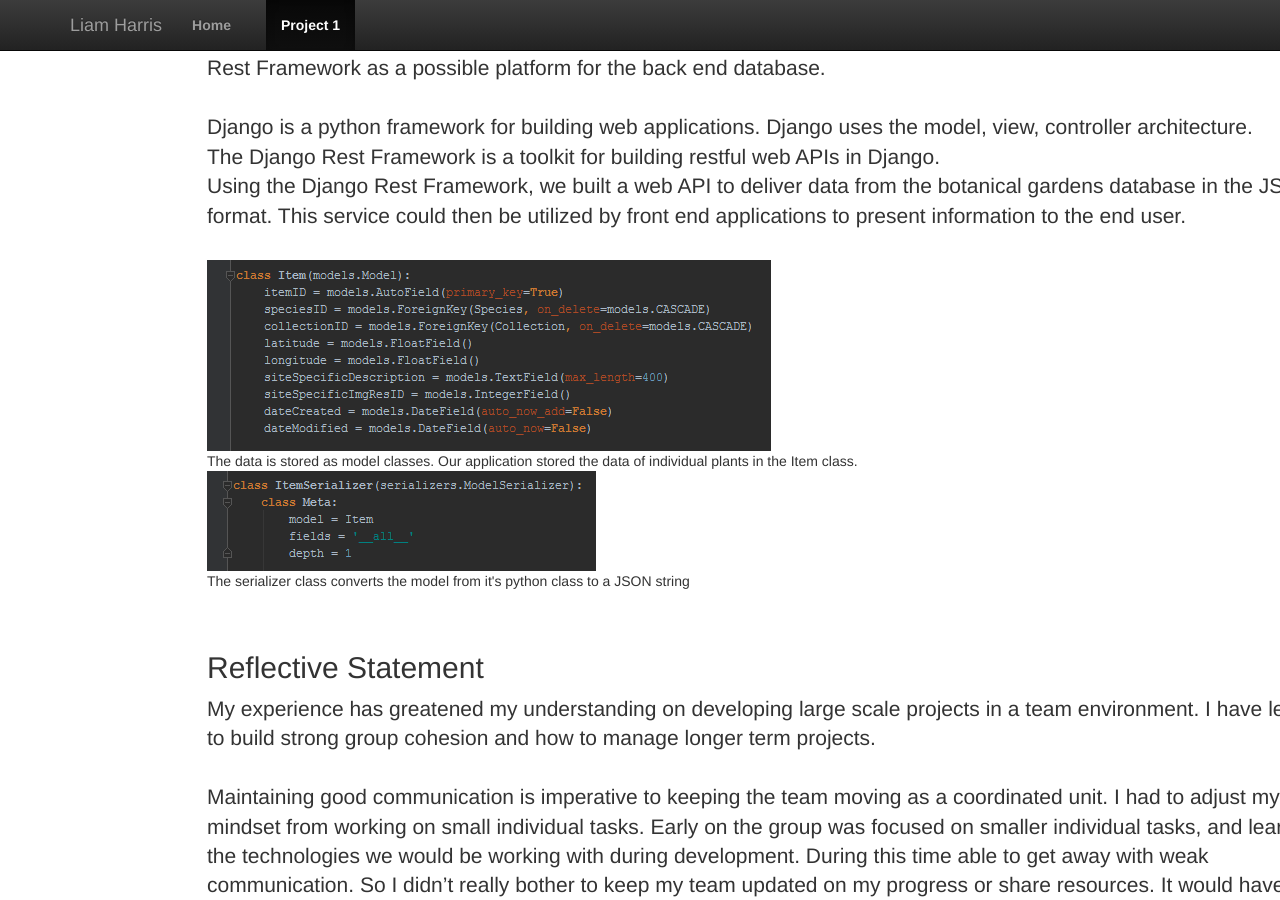
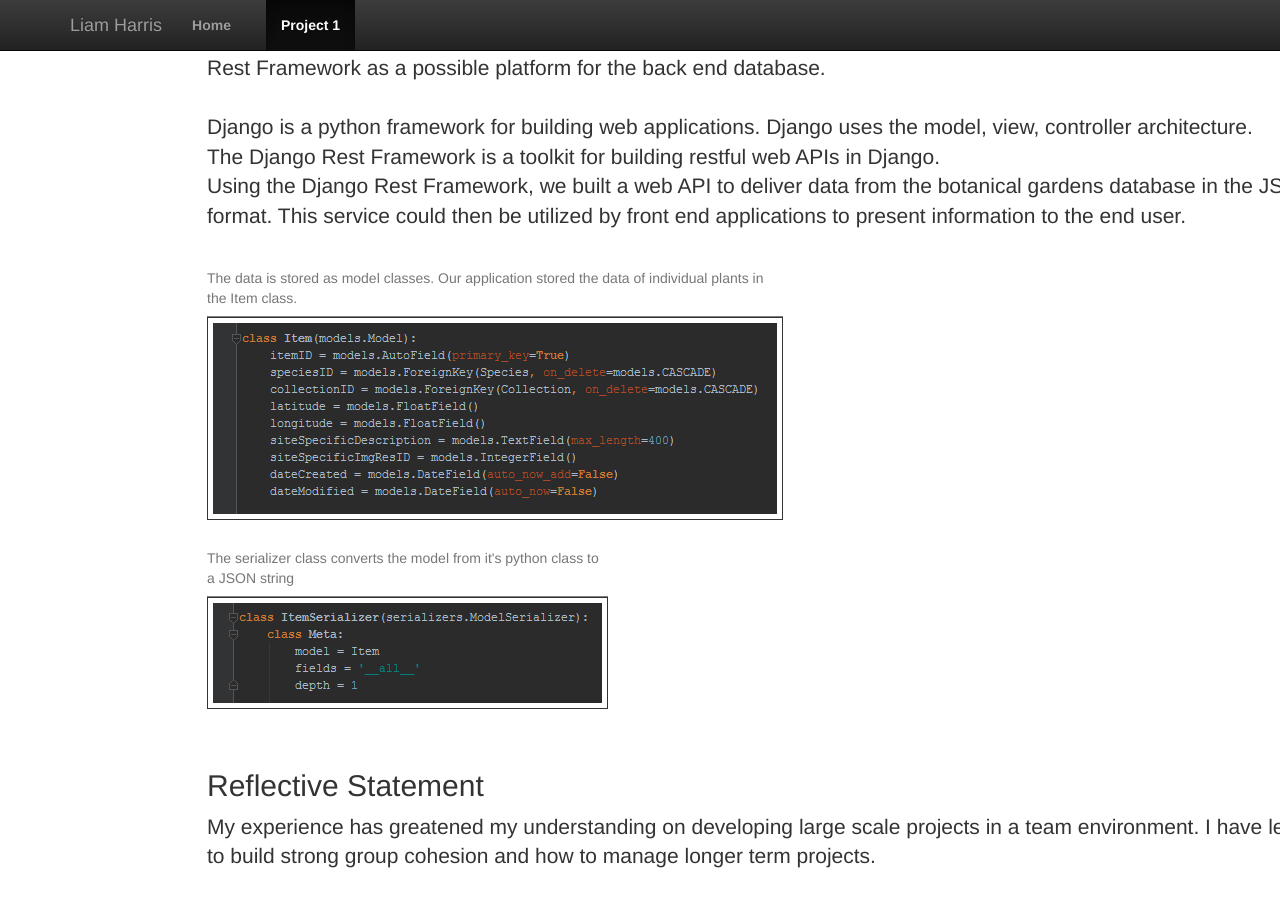
Before and after one commit to harrl7/harrl7.github.io, a Jekyll site: the page built from project1/index.html, in a window 1280 px wide and 900 px high, scrolled down 3266 px. Built offline with Jekyll 4.4.1, drawn with Linux system fonts in a browser that asks for light colours.

Commit message:
Update index.html

```diff
--- a/project1/index.html
+++ b/project1/index.html
@@ -87,13 +87,16 @@
 	</p>
 
 	<br>
+	<table>
+		<tr><th><caption>The data is stored as model classes. Our application stored the data of individual plants in the Item class.</caption></th></tr>
+		<tr><td><img src="/assets/img/model.PNG"></td></tr>
+	</table>
+	<br>
+	<table>
+		<tr><th><caption>The serializer class converts the model from it's python class to a JSON string</caption></th></tr>
+		<tr><td><img src="/assets/img/serializer.PNG"></td></tr>
+	</table>
 
-	<img src="/assets/img/model.PNG"><br>
-	<caption>The data is stored as model classes. Our application stored the data of individual plants in the Item class.</caption>
-	<br>
-	<img src="/assets/img/serializer.PNG"><br>
-	<caption>The serializer class converts the model from it's python class to a JSON string</caption>
-	<br>
 
 	<br><br>
 	<h2>Reflective Statement</h2>
```
